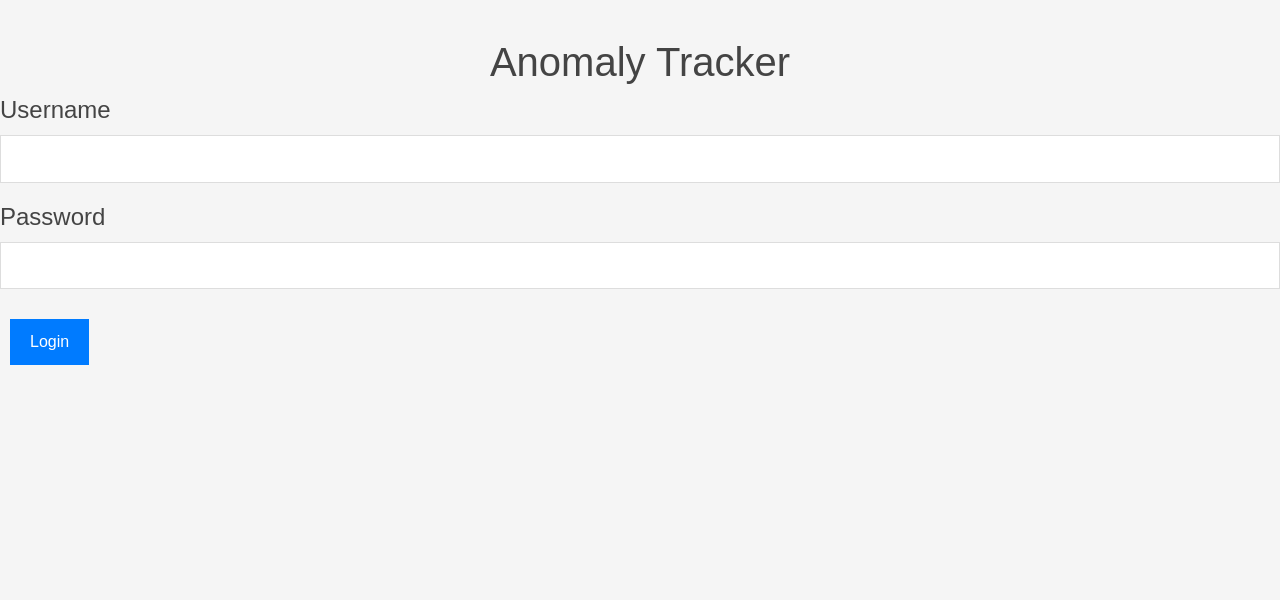
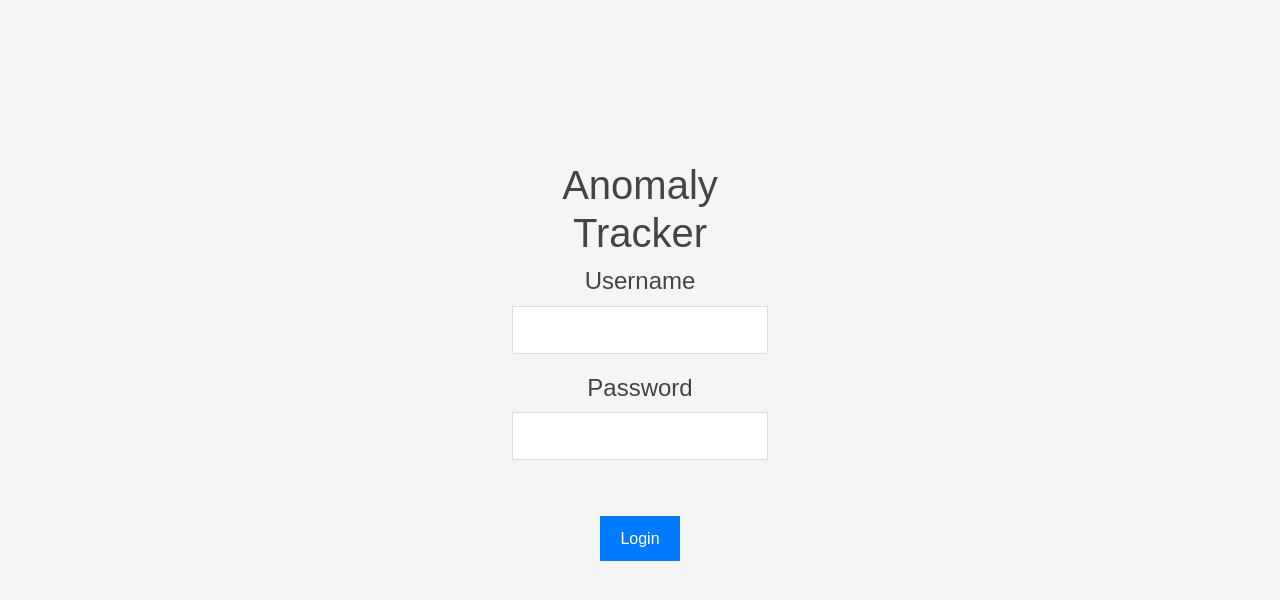
Before and after one commit to ethans2028/Calfus-Project, a React (Create React App) app in the folder client/: page / in a window 1280 px wide. Shown: the top 600 px of the page. Built offline with nearby package versions, Linux system fonts and the light colour scheme.

Commit message:
login styling completed

```diff
--- a/client/src/global.css
+++ b/client/src/global.css
@@ -161,3 +161,17 @@ input, textarea {
   text-align: center;
   margin-top: 3%;
 }
+
+.login-page {
+  display: flex;
+  flex-direction: column !important;
+}
+
+.login-elements {
+  display: flex;
+  flex-direction: column;
+  justify-content: center;
+  align-items: center;
+  vertical-align: center !important;
+  margin: 12% 40% ;
+}
--- a/client/src/routes/Login.jsx
+++ b/client/src/routes/Login.jsx
@@ -18,6 +18,7 @@ const Login = () => {
 
   return (
     <div className='login-page'>
+      <div className='login-elements'>
         <h1 className='page-header'>Anomaly Tracker</h1>
         <h4>Username</h4>
         <input type="text" placeholder=""/>
@@ -27,6 +28,8 @@ const Login = () => {
         <button onClick={handleButtonClick}  style={{
           margin: '10px',
         }}>Login</button>
+      </div>
+
 
 
     </div>
```
Lines whose indentation alone changed are shown as unchanged.
